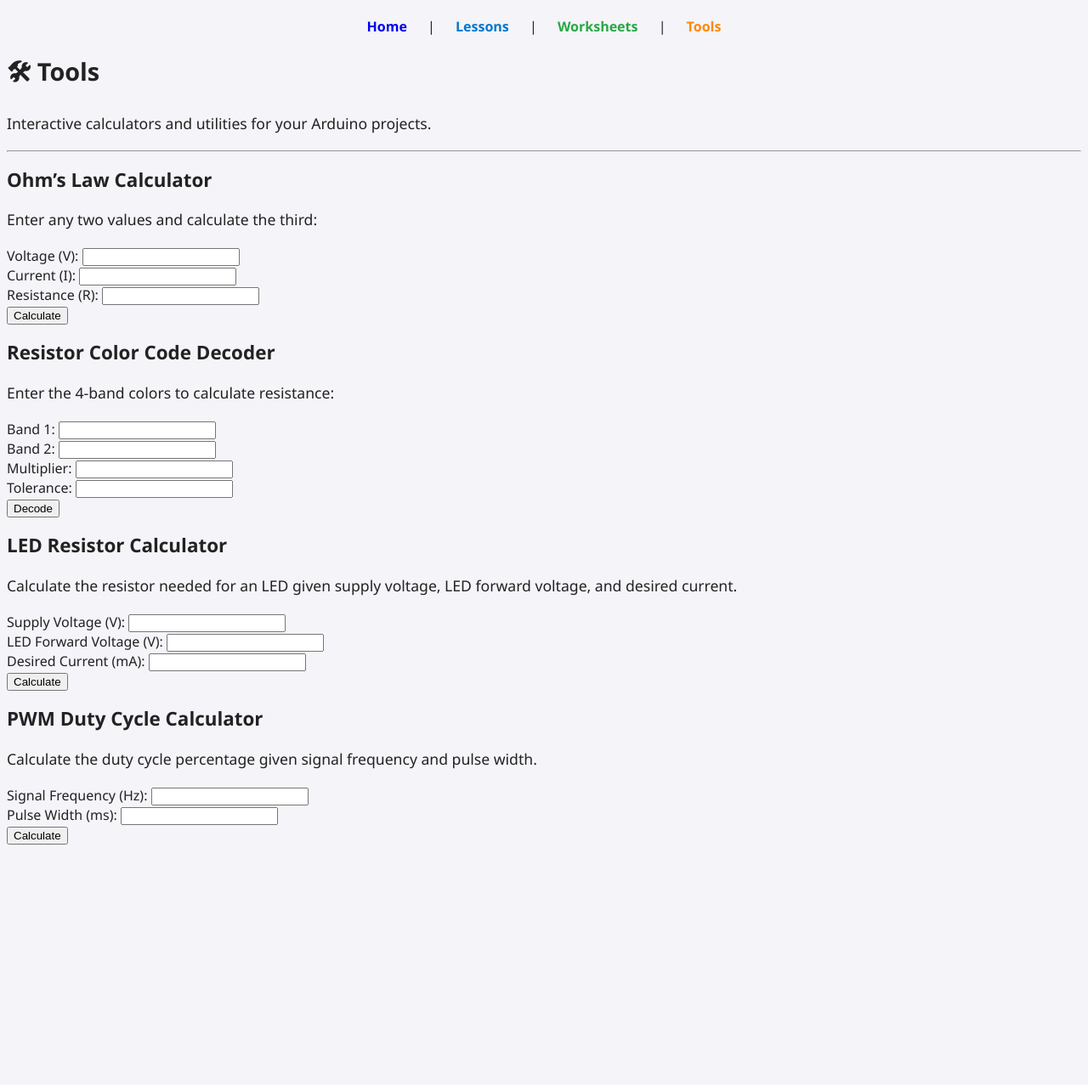
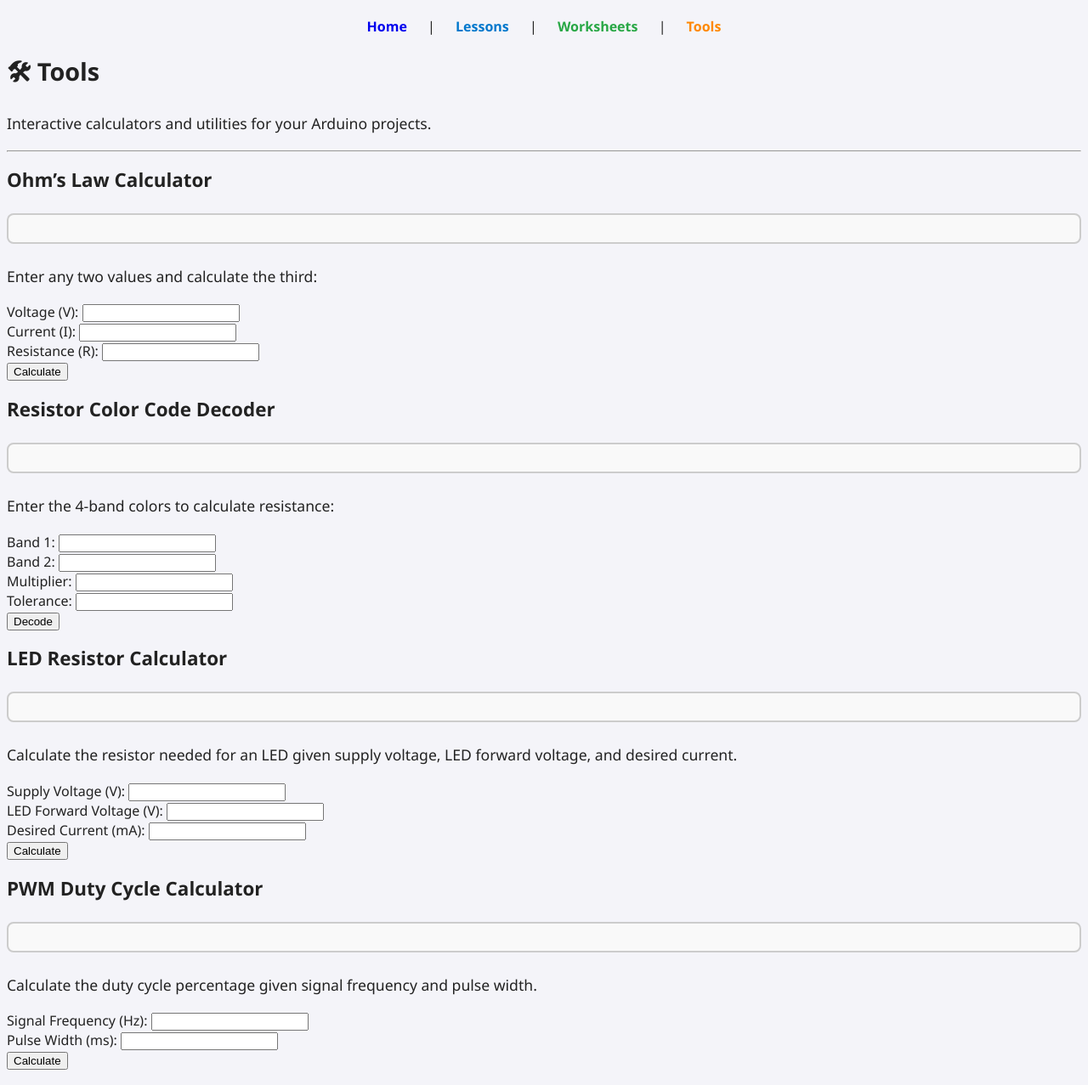
Before and after one commit to ImMrHh/arduino.journey, a Jekyll site: the page built from tools/index.md, in a window 1280 px wide. Shown: the whole page at 85% size. Built offline with Jekyll 4.4.1, drawn with Linux system fonts in a browser that asks for light colours; before the commit the page ends 1011 px from its top, so only the background shows below that.

Commit message:
fixing style in tools

```diff
--- a/assets/css/style.css
+++ b/assets/css/style.css
@@ -316,3 +316,27 @@ nav a[href*="tools"].active {
   font-size: 1.1em;   /* bump body text size */
   line-height: 1.6;
 }
+
+/* Section divider style for Tools page */
+.tool-section {
+  border: 2px solid #ccc;
+  border-radius: 8px;
+  padding: 1em;
+  margin: 1.5em 0;
+  background-color: #f9f9f9;
+}
+
+.tool-section h2 {
+  margin-top: 0;
+  font-size: 1.4em;
+  color: #333;
+}
+
+.tool-section form {
+  margin-top: 0.5em;
+}
+
+.tool-section p {
+  margin-top: 0.5em;
+  font-weight: bold;
+}
--- a/tools/index.md
+++ b/tools/index.md
@@ -10,6 +10,9 @@ Interactive calculators and utilities for your Arduino projects.
 <hr>
 
 ## Ohm's Law Calculator
+<div class="tool-section">
+  <!-- your Ohm's Law form + script here -->
+</div>
 
 Enter any two values and calculate the third:
 
@@ -47,6 +50,9 @@ function calculateOhmsLaw() {
 </script>
 
 ## Resistor Color Code Decoder
+<div class="tool-section">
+  <!-- your Ohm's Law form + script here -->
+</div>
 
 Enter the 4-band colors to calculate resistance:
 
@@ -91,6 +97,9 @@ function decodeResistor() {
 </script>
 
 ## LED Resistor Calculator
+<div class="tool-section">
+  <!-- your Ohm's Law form + script here -->
+</div>
 
 Calculate the resistor needed for an LED given supply voltage, LED forward voltage, and desired current.
 
@@ -132,6 +141,9 @@ function calculateLEDResistor() {
 </script>
 
 ## PWM Duty Cycle Calculator
+<div class="tool-section">
+  <!-- your Ohm's Law form + script here -->
+</div>
 
 Calculate the duty cycle percentage given signal frequency and pulse width.
 
```
